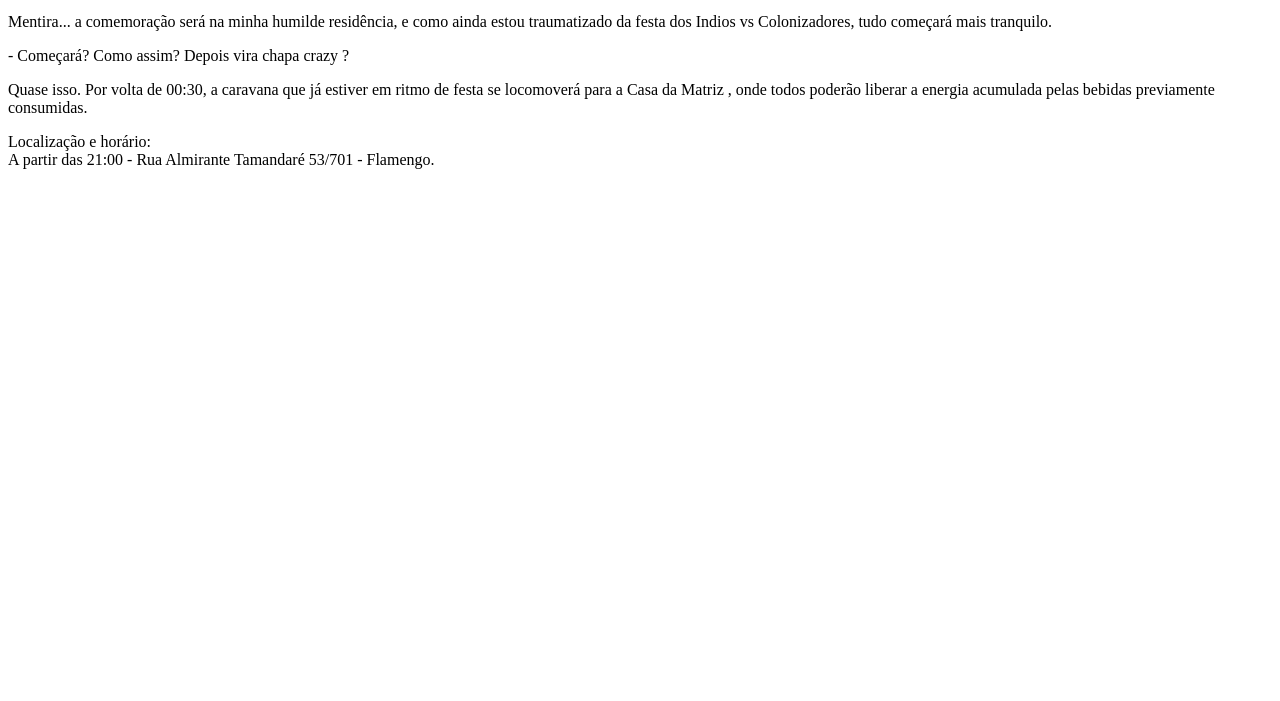
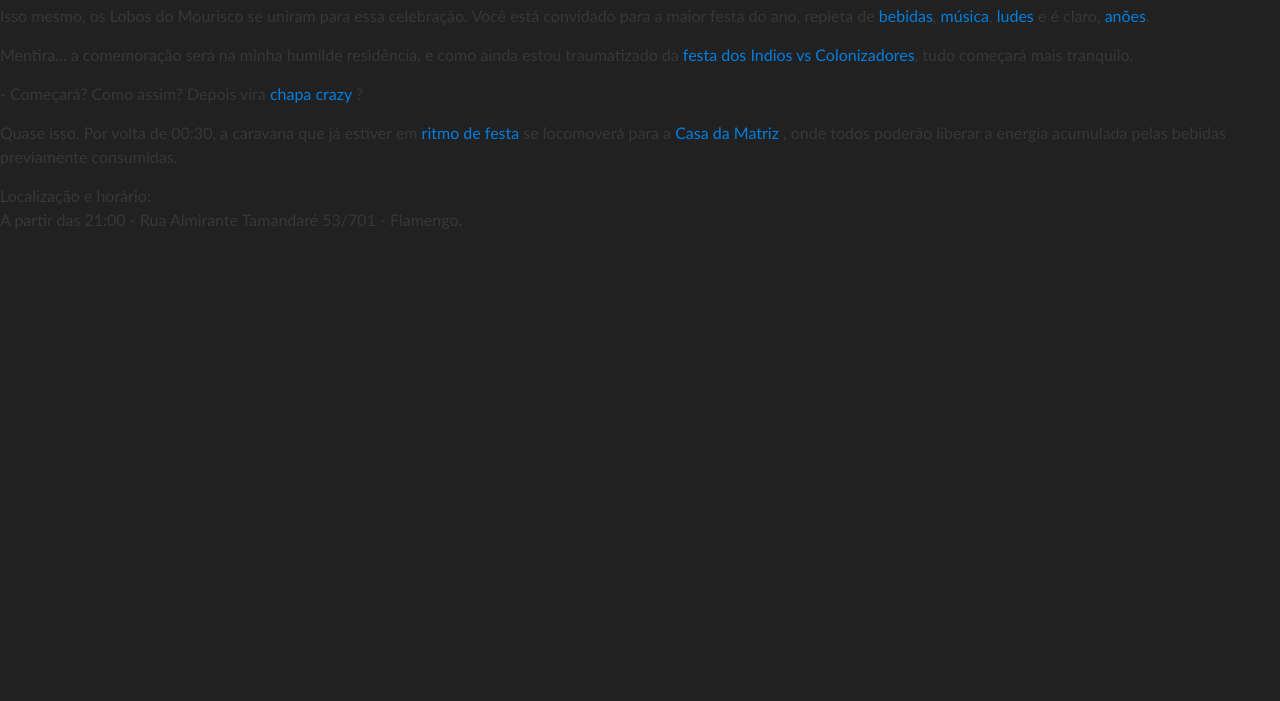
Before and after one commit to p3u/Convite, a plain HTML site: page index.html in a window 1280 px wide. Shown: the part 99-800 px from the top of the page. Drawn offline with nearby package versions, Linux system fonts and the light colour scheme; a script that the page names is missing.

Commit message:
Update index.html

```diff
--- a/index.html
+++ b/index.html
@@ -6,7 +6,7 @@
 		<meta http-equiv="Content-type" content="text/html; charset=UTF-8">
 
         <!-- CSS -->
-        <link href='./styles/styles.css' rel='stylesheet'>
+        <link href='./stylesheets/stylesheet.css' rel='stylesheet'>
 
         <!-- JS -->
         <script src='../GifLinks.js'></script>
```
